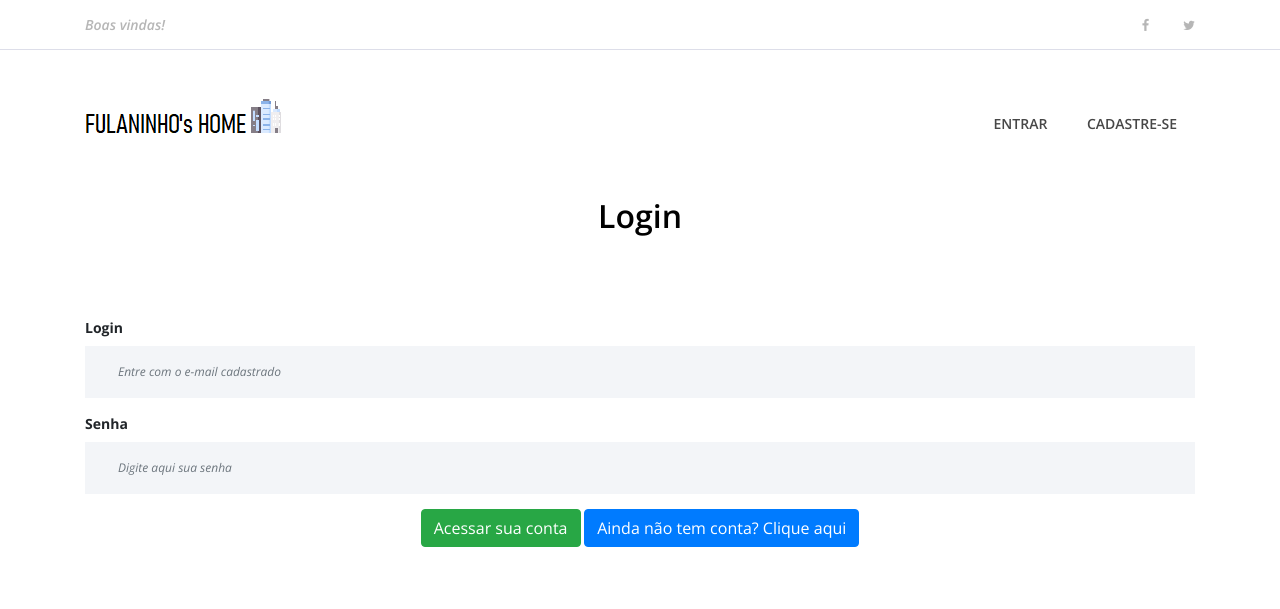
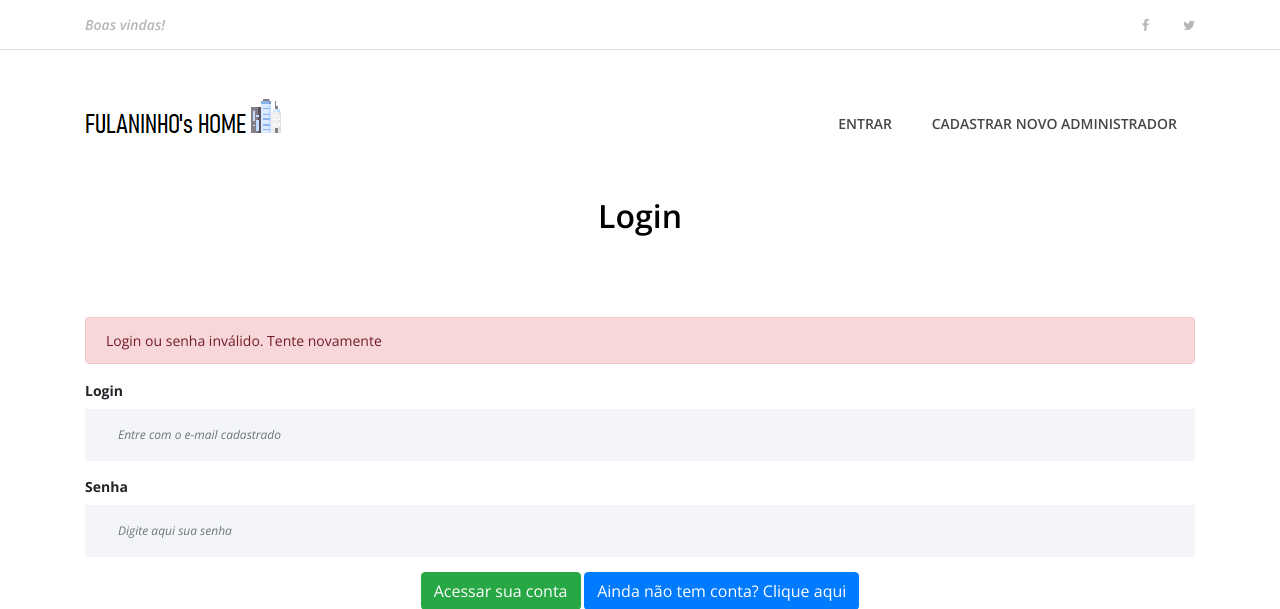
Before and after one commit to orafaelvinicius/controle_de_inadimplencia, a Django app: page /login in a window 1280 px wide. Shown: the top 609 px of the page. Run offline with Django 4.2, Linux system fonts and the light colour scheme; some libraries are stand-ins or nearby versions.

Commit message:
Criação e implantação de mensagens de alerta

```diff
--- a/inadimplentes/views.py
+++ b/inadimplentes/views.py
@@ -2,7 +2,7 @@ from django.views.decorators.csrf import csrf_exempt
 from django.shortcuts import render, redirect, get_object_or_404, get_list_or_404
 from django.contrib.auth.models import User
 from .models import Inquilino
-from django.contrib import auth
+from django.contrib import auth, messages
 
 
 @csrf_exempt
@@ -38,26 +38,29 @@ def cadastro(request):
         email = request.POST['email']
         senha = request.POST['password']
         senha2 = request.POST['password2']
-        if not nome.strip():
-            print('O campo "Nome" não pode ficar em branco')
+        if campo_vazio(nome):
+            messages.error(request, 'O campo "Nome" não pode ficar em branco')
             return redirect('cadastro')
 
-        if not email.strip():
-            print('O campo "E-mail" não pode ficar em branco')
+        if campo_vazio(email):
+            messages.error(request, 'O campo "E-mail" não pode ficar em branco')
             return redirect('cadastro')
 
-        if senha != senha2:
-            print('As senhas não são iguais.')
+        if senhas_nao_sao_iguais(senha, senha2):
+            messages.error(request, 'As senhas não são iguais.')
             return redirect('cadastro')
 
         if User.objects.filter(email=email).exists():
-            print('Usuário já cadastrado')
+            messages.error(request, 'Usuário já cadastrado')
+            return redirect('cadastro')
+
+        if User.objects.filter(username=nome).exists():
+            messages.error(request, 'Usuário já cadastrado')
             return redirect('cadastro')
 
         user = User.objects.create_user(username=nome, email=email, password=senha)
         user.save()
-
-        print('Usuário cadastrado com sucesso!')
+        messages.success(request, 'Usuário cadastrado com sucesso!')
         return redirect('login')
     else:
         return render(request, 'usuarios/cadastro.html')
@@ -66,8 +69,8 @@ def login(request):
     if request.method == 'POST':
         email = request.POST['email']
         senha = request.POST['senha']
-        if email == "" or senha == "":
-            print("Os campos e-mail e senha não podem ficar em branco.")
+        if campo_vazio(email) or campo_vazio(senha):
+            messages.error(request, "Os campos e-mail ou senha não podem ficar em branco.")
             return redirect('login')
 
         if User.objects.filter(email=email).exists():
@@ -75,8 +78,8 @@ def login(request):
             user = auth.authenticate(request, username=nome, password=senha)
             if user is not None:
                 auth.login(request, user)
-                print('Login realizado com sucesso.')
                 return redirect('inquilinos')
+    messages.error(request, "Login ou senha inválido. Tente novamente")
     return render(request, 'usuarios/login.html')
 
 def logout(request):
@@ -113,3 +116,9 @@ def cria_inquilino(request):
         return redirect('inquilinos')
     else:
         return render(request, 'usuarios/cadastro_inquilino.html')
+
+def campo_vazio(campo):
+    return not campo.strip()
+
+def senhas_nao_sao_iguais(senha, senha2):
+    return senha != senha2
--- /dev/null
+++ b/templates/partials/_alertas.html
@@ -0,0 +1,10 @@
+<!-- Mensagens de sucesso e erro criada nas configurações -->
+{% if messages %}
+    {% for message in messages %}
+
+    <div class="alert alert-{{message.tags}}" role="alert">
+        {{ message }}
+    </div>
+
+    {% endfor %}
+{% endif %}
--- a/templates/partials/_menu.html
+++ b/templates/partials/_menu.html
@@ -61,7 +61,7 @@
                                 <li><a href="{% url 'logout' %}">Sair</a></li>
                                 {% else %}
                                 <li><a href="{% url 'login' %}">Entrar</a></li>
-                                <li><a href="{% url 'cadastro' %}">Cadastre-se</a></li>
+                                <li><a href="{% url 'cadastro' %}">Cadastrar novo administrador</a></li>
                                 {% endif %}
                             </ul>
 
--- a/templates/usuarios/cadastro.html
+++ b/templates/usuarios/cadastro.html
@@ -4,7 +4,7 @@
 <!-- Preloader -->
 <div id="preloader">
     <i class="circle-preloader"></i>
-    <img src="{% static 'img/core-img/pizza.png' %}" alt="">
+    <img src="{% static 'img/core-img/prediocor.png' %}" alt="">
 </div>
 
 {% include 'partials/_busca.html' %}
@@ -21,6 +21,7 @@
                 </div>
             </div>
         </div>
+        {% include 'partials/_alertas.html' %}
         <div class="row">
             <div class="col-12">
                 <div class="contact-form-area">
--- a/templates/usuarios/cadastro_inquilino.html
+++ b/templates/usuarios/cadastro_inquilino.html
@@ -21,7 +21,7 @@
                 </div>
             </div>
         </div>
-
+        {% include 'partials/_alertas.html' %}
         <div class="row">
             <div class="col-12">
             <p>Todos os campos são obrigatórios</p>
--- a/templates/usuarios/login.html
+++ b/templates/usuarios/login.html
@@ -20,6 +20,7 @@
                 </div>
             </div>
         </div>
+        {% include 'partials/_alertas.html' %}
         <div class="row">
             <div class="col-12">
                 <div class="contact-form-area">
```
Also changed, not shown: controle_de_inadimplentes/settings.py (+7 -0 lines).
